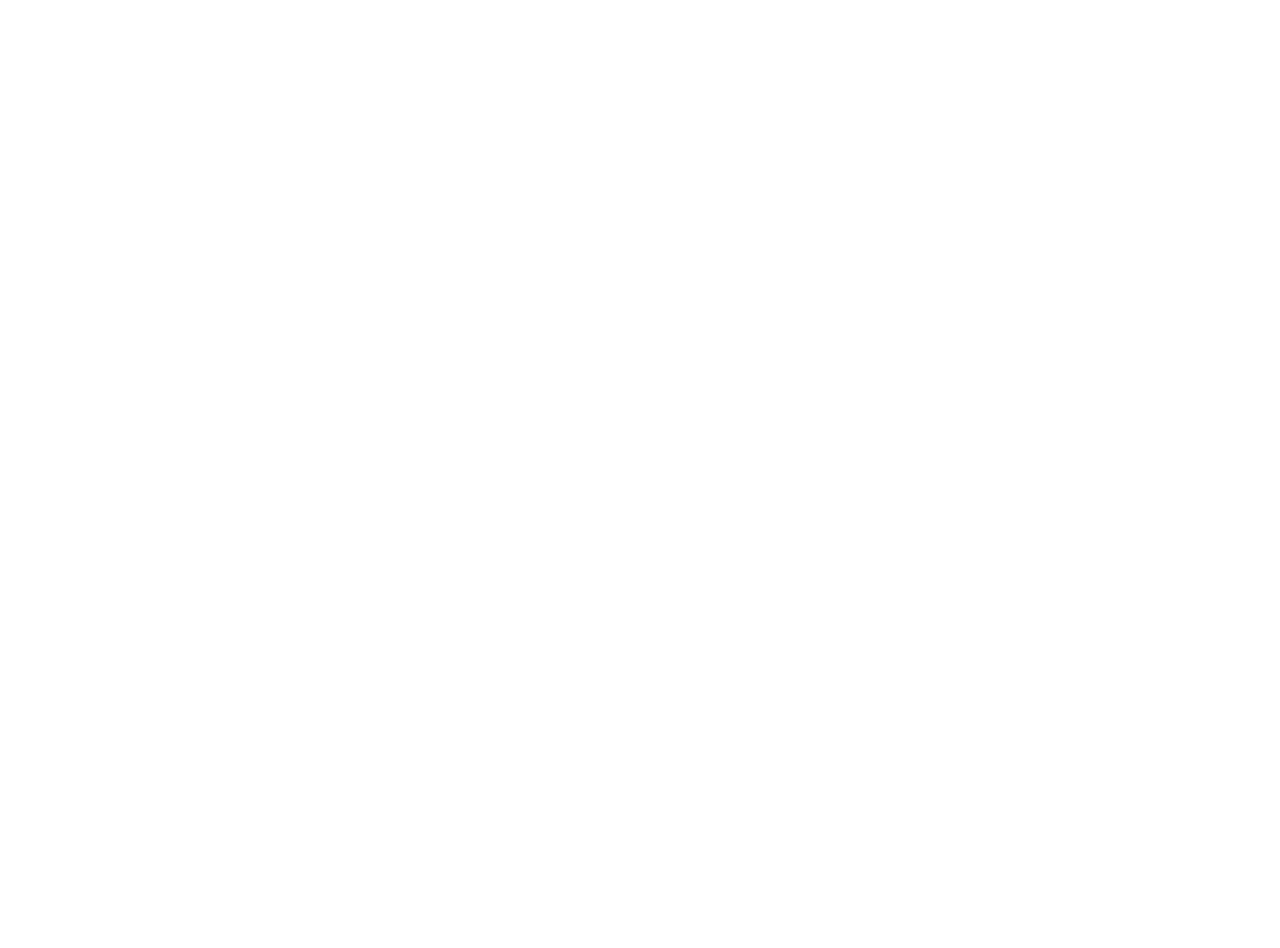
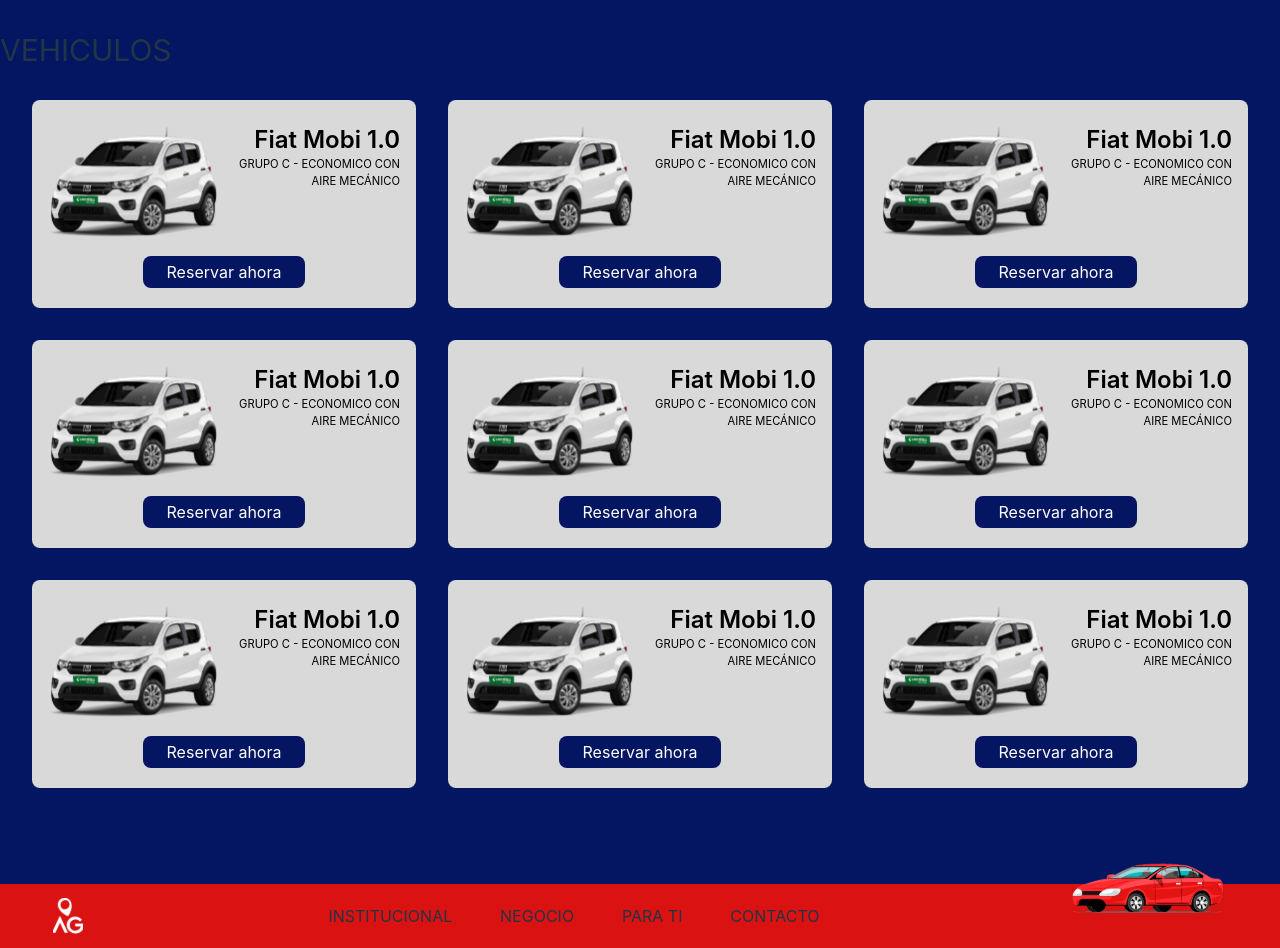
Before and after one commit to pablo-ambrogio/proyecto-final-CDT, a React (Vite) app: page /vehicles in a window 1280 px wide. Before the commit this address had no page. Before the commit the page ends 800 px from the top, so only its background shows below. Built offline with nearby package versions, Linux system fonts and the light colour scheme.

Commit message:
se agrego card vehiculo y page vehiculo

```diff
--- a/src/App.jsx
+++ b/src/App.jsx
@@ -5,8 +5,8 @@
 
   return (
     <>
-      <h1>Titulo</h1>
       <div
+        className='h-full bg-blue'
       >
         <Outlet />
         <Footer />
--- /dev/null
+++ b/src/components/common/card/Card.jsx
@@ -0,0 +1,39 @@
+import CarMobi from '../../../assets/car-mobi.svg'
+
+const Card = () => {
+    return (
+        <div
+            className='w-96 h-52 bg-grey text-[#000] rounded-lg p-4'
+        >
+            <div
+                className='flex h-3/4 items-center gap-x-2'
+            >
+                <div
+                    className='w-2/4 h-full'
+                >
+                    <img src={CarMobi} alt={'Fiat mobi 1.0'}
+                        className='w-48 h-full'
+                    />
+                </div>
+                <div
+                    className='h-full text-end pt-2 w-2/4'
+                >
+                    <h2
+                        className='text-2xl font-semibold'
+                    >Fiat Mobi 1.0</h2>
+                    <p
+                        className=' uppercase text-[0.7rem]'
+                    >grupo c - economico con aire mecánico</p>
+                </div>
+            </div>
+            <div
+                className='w-full text-center mt-2'
+            >
+                <button type="submit"
+                    className='bg-blue text-white rounded-lg px-6 py-1 first-letter:capitalize'
+                >reservar ahora</button>
+            </div>
+        </div>
+    )
+}
+export default Card
--- a/src/components/common/footer/Footer.jsx
+++ b/src/components/common/footer/Footer.jsx
@@ -5,7 +5,7 @@
 
 const Footer = () => {
     return (
-        <footer className='w-full h-16 bg-red'>
+        <footer className='w-full h-16 bg-red '>
             <div
                 className='w-11/12 h-full flex justify-between items-center mx-auto'
             >
--- /dev/null
+++ b/src/components/pages/Vehicles.jsx
@@ -0,0 +1,25 @@
+import Card from "../common/card/Card"
+
+const Vehicles = () => {
+    return (
+        <div className="min-h-dvh max-w-screen-xl lg:max-w-7xl mx-auto py-8 pb-16">
+            <h1 className="text-3xl uppercase">vehiculos</h1>
+            <section>
+                <div
+                    className="flex flex-wrap justify-center gap-8 max-w-screen-2xl mx-auto p-8"
+                >
+                    <Card /> {/** Card colocadas para la prueba del diseño */}
+                    <Card /> {/** Card colocadas para la prueba del diseño */}
+                    <Card /> {/** Card colocadas para la prueba del diseño */}
+                    <Card /> {/** Card colocadas para la prueba del diseño */}
+                    <Card /> {/** Card colocadas para la prueba del diseño */}
+                    <Card /> {/** Card colocadas para la prueba del diseño */}
+                    <Card /> {/** Card colocadas para la prueba del diseño */}
+                    <Card /> {/** Card colocadas para la prueba del diseño */}
+                    <Card /> {/** Card colocadas para la prueba del diseño */}
+                </div>
+            </section>
+        </div>
+    )
+}
+export default Vehicles
--- a/src/main.jsx
+++ b/src/main.jsx
@@ -4,6 +4,7 @@
 import './index.css'
 import { BrowserRouter, Route, Routes } from 'react-router-dom'
 import Home from './components/pages/Home.jsx'
+import Vehicles from './components/pages/Vehicles.jsx'
 
 ReactDOM.createRoot(document.getElementById('root')).render(
   <React.StrictMode>
@@ -11,6 +12,7 @@
       <Routes>
         <Route path='/' element={<App />}>
           <Route path='/' element={<Home />} />
+          <Route path='/vehicles' element={<Vehicles />} />
         </Route>
       </Routes>
     </BrowserRouter>
--- a/tailwind.config.js
+++ b/tailwind.config.js
@@ -8,7 +8,8 @@
     colors: {
       'red': '#DA1212',
       'blue': '#041562',
-      'white': '#fff'
+      'white': '#FFF',
+      'grey': '#D9D9D9'
     },
     extend: {},
   },
```
Also changed, not shown: src/assets/car-mobi.svg (added).
